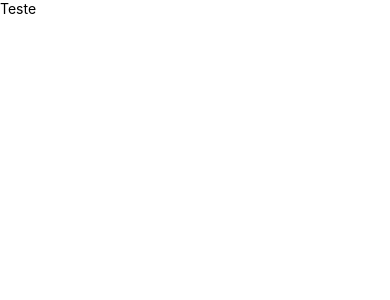
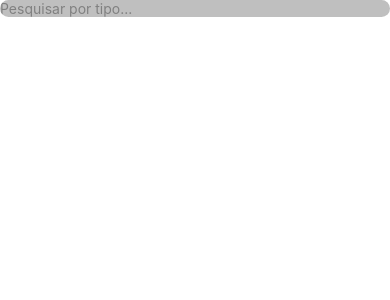
Before and after one commit to meta-build/field-crew-manager, a React Native app in the folder frontend/FCManager/: screen / in a window 390 px wide. Shown: the top 300 px of the page. Built offline with nearby package versions, Linux system fonts and the light colour scheme.

Commit message:
feat: Input-text-gray-normal-component

```diff
--- a/frontend/FCManager/src/App.tsx
+++ b/frontend/FCManager/src/App.tsx
@@ -1,10 +1,11 @@
 import {SafeAreaView, Text} from 'react-native';
 import React from 'react';
+import Inputgraynormal from './components/input-text-gray-n';
 
 const App = () => {
   return (
     <SafeAreaView>
-      <Text>Teste</Text>
+      <Inputgraynormal />
     </SafeAreaView>
   );
 };
--- /dev/null
+++ b/frontend/FCManager/src/components/input-text-gray-n/index.tsx
@@ -0,0 +1,35 @@
+import { useState } from "react";
+import { NativeSyntheticEvent, SafeAreaView, StyleSheet, TextInput, TextInputChangeEventData } from "react-native";
+
+const Inputgraynormal = () => {
+
+    const [value,Setvalue] = useState<string>('')
+    const handleOnChangeInput = (event: NativeSyntheticEvent<TextInputChangeEventData>) => {
+        Setvalue(event.nativeEvent.text);
+    };
+
+    return (
+    <SafeAreaView>
+        <TextInput onChange={handleOnChangeInput}
+         value={value}
+         style={styles.inputgray}
+         placeholder="Pesquisar por tipo..."
+         placeholderTextColor="gray"
+
+       />
+    </SafeAreaView>
+    );
+  };
+
+  const styles = StyleSheet.create({
+
+
+    inputgray: {
+        backgroundColor: '#BFBFBF',
+        color:"black",
+        borderRadius: 10
+    }
+  });
+
+
+  export default Inputgraynormal;
```
